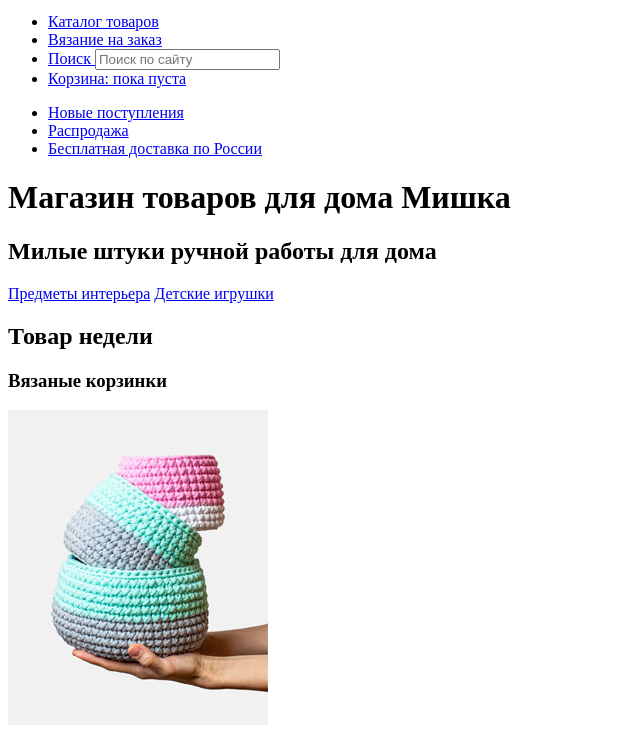
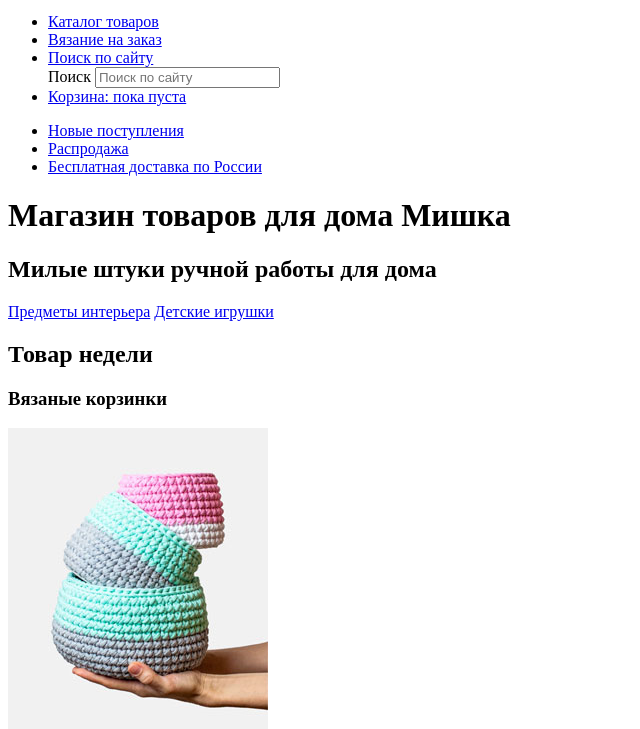
Before and after one commit to skoropeya/1088445-mishka-23, a website: page source/index.html in a window 1280 px wide. Shown: the part 71-800 px from the top of the page, without its empty margins (0-640 px from the left). Drawn offline with Linux system fonts and the light colour scheme.

Commit message:
Исправлено неверное вложение тегов

```diff
--- a/source/index.html
+++ b/source/index.html
@@ -28,11 +28,13 @@
           <li class="main-nav__item main-nav__item--search">
             <a href="#">
               <!-- <svg class="main-nav__icon"></svg> -->
+              Поиск по сайту
+            </a>
+            <!-- нужна форма поиска или здесь должна быть только ссылка???? -->
               <form class="main-nav__form form-search" action="https://echo.htmlacademy.ru" method="GET">
                 <label class="visually-hidden" for="search-message">Поиск</label>
                 <input class="form-search__message" type="search" name="search-message" id="search-message" placeholder="Поиск по сайту">
               </form>
-            </a>
           </li>
           <li class="main-nav__item main-nav__item--cart">
             <a href="#">
```
